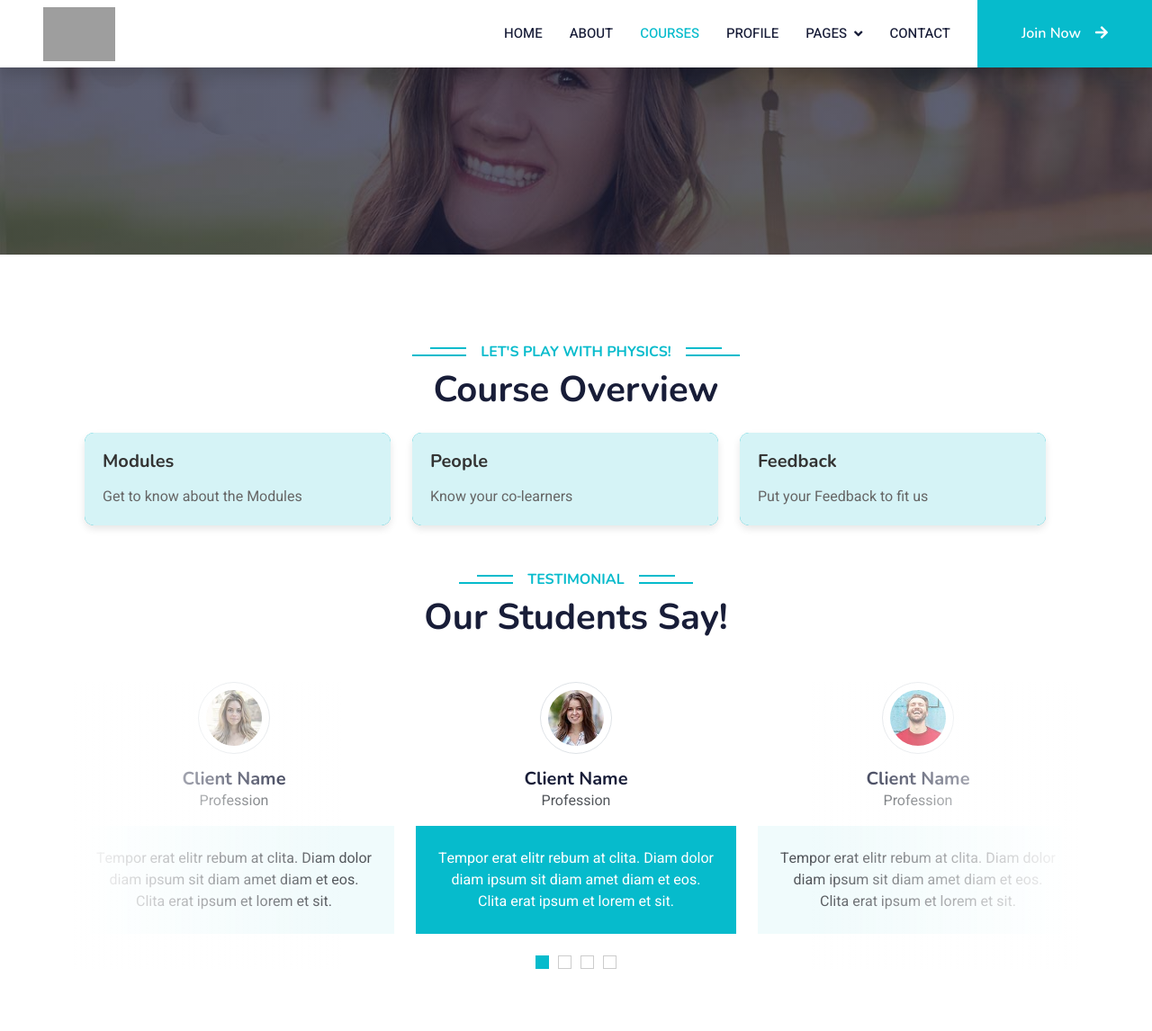
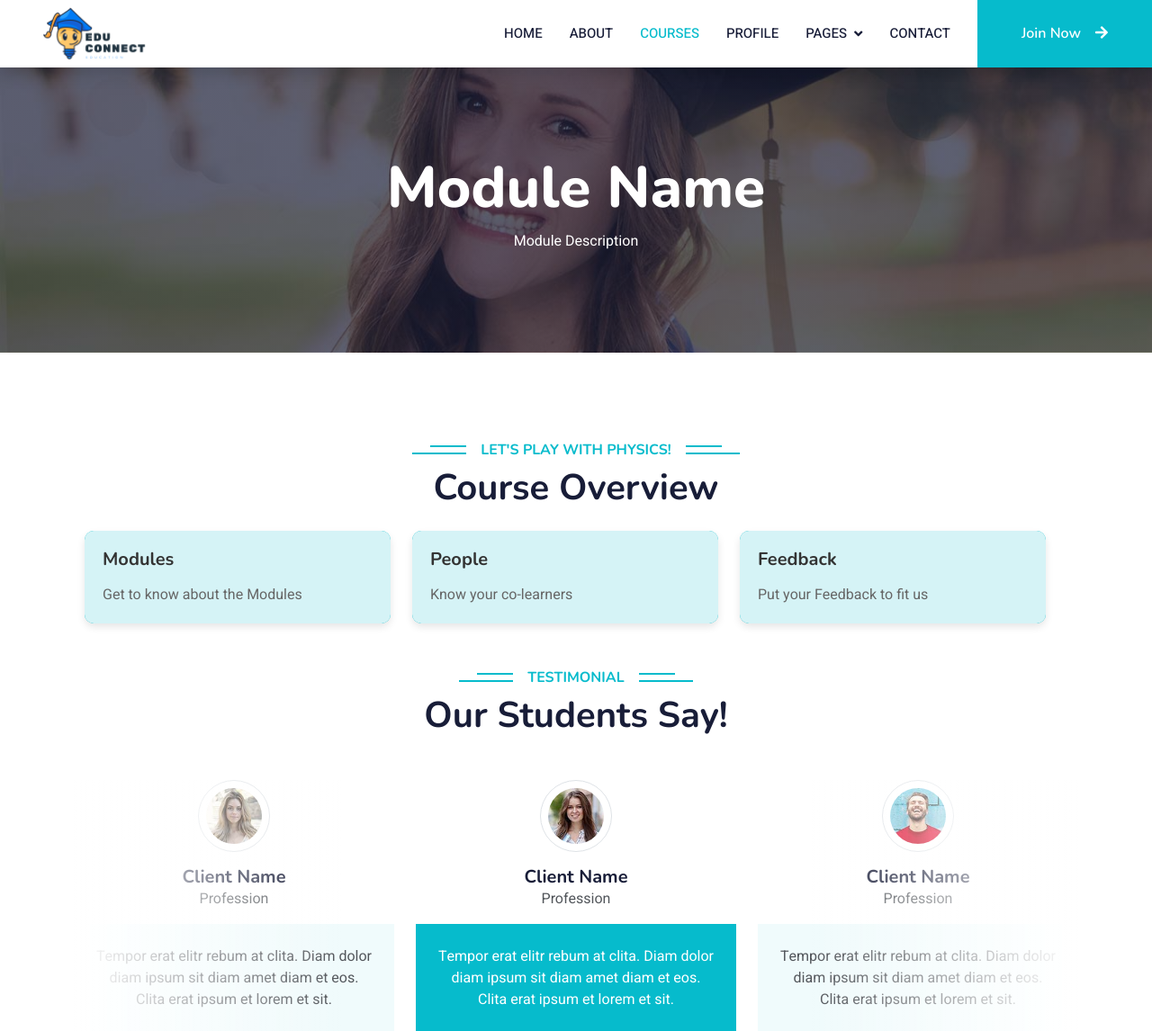
Before and after one commit to vijaisuria/EduConnect, a Flask app: page /educonnect/module in a window 1280 px wide. Shown: the top 1146 px of the page at 90% size. Run offline with Flask 3, Linux system fonts and the light colour scheme; some libraries are stand-ins or nearby versions; grey boxes are pictures that could not be loaded.

Commit message:
Added learning routes

```diff
--- a/server/routes/learn_route.py
+++ b/server/routes/learn_route.py
@@ -51,3 +51,35 @@ def get_module_details():
         return jsonify(module_details)
     except Exception as e:
         return jsonify({'error': str(e)}), 500
+
+# Route to get course details by course id (cid)
+@learn_route.route('/course/<int:cid>', methods=['GET'])
+def get_course_by_id(cid):
+    try:
+        conn = get_db_connection()
+        cursor = conn.cursor()
+        cursor.execute('SELECT * FROM Course WHERE id = ?', (cid,))
+        course = cursor.fetchone()
+        conn.close()
+        if course:
+            return jsonify(dict(course))
+        else:
+            return jsonify({'error': 'Course not found'}), 404
+    except Exception as e:
+        return jsonify({'error': str(e)}), 500
+
+# Route to get module details by module id (mid)
+@learn_route.route('/module/<int:mid>', methods=['GET'])
+def get_module_by_id(mid):
+    try:
+        conn = get_db_connection()
+        cursor = conn.cursor()
+        cursor.execute('SELECT * FROM Module WHERE id = ?', (mid,))
+        module = cursor.fetchone()
+        conn.close()
+        if module:
+            return jsonify(dict(module))
+        else:
+            return jsonify({'error': 'Module not found'}), 404
+    except Exception as e:
+        return jsonify({'error': str(e)}), 500
--- a/server/templates/educonnect/module.html
+++ b/server/templates/educonnect/module.html
@@ -116,17 +116,6 @@
             color: #666;
         }
     </style>
-    <script>
-        // Function to get URL parameter value
-        function getUrlParameter(name) {
-            name = name.replace(/[\[]/, '\\[').replace(/[\]]/, '\\]');
-            var regex = new RegExp('[\\?&]' + name + '=([^&#]*)');
-            var results = regex.exec(location.search);
-            return results === null ? '' : decodeURIComponent(results[1].replace(/\+/g, ' '));
-        };
-
-
-    </script>
 </head>
 
 <body>
@@ -143,7 +132,7 @@
     <!-- Navbar Start -->
     <nav class="navbar navbar-expand-lg bg-white navbar-light shadow sticky-top p-0">
         <a href="/educonnect" class="navbar-brand d-flex align-items-center px-4 px-lg-5">
-            <img src="EduConnect.png" style="height:60px; " />
+            <img src="{{ url_for('static', filename='img/EduConnect.png') }}" style="height:60px; " />
         </a>
         <button type="button" class="navbar-toggler me-4" data-bs-toggle="collapse" data-bs-target="#navbarCollapse">
             <span class="navbar-toggler-icon"></span>
@@ -176,9 +165,9 @@
         <div class="container py-5">
             <div class="row justify-content-center">
                 <div class="col-lg-10 text-center">
-                    <h1 id="courseName" class="display-3 text-white animated slideInDown"></h1>
+                    <h1 id="courseName" class="display-3 text-white animated slideInDown">Module Name</h1>
                     <nav aria-label="breadcrumb">
-                        <p></p>
+                        <p class="text-white">Module Description</p>
                     </nav>
                 </div>
             </div>
@@ -195,7 +184,7 @@
                 <h6 class="section-title bg-white text-center text-primary px-3">Let's play with Physics!</h6>
                 <h1 class="mb-5">Course Overview</h1>
             </div>
-            <div id="courseList" class="row g-4 justify-content-center">
+            <div id="moduleList" class="row g-4 justify-content-center">
                 <div class="row">
                     <div class="row">
                         <div class="col-md-4">
@@ -373,28 +362,85 @@
         </div>
         <!-- Footer End -->
 
+
+        <!-- Back to Top -->
+        <a href="#" class="btn btn-lg btn-primary btn-lg-square back-to-top"><i class="bi bi-arrow-up"></i></a>
+
         <script>
-            fetch('/get_exams')
+            // Function to get URL parameter value
+            function getUrlParameter(name) {
+                name = name.replace(/[\[]/, '\\[').replace(/[\]]/, '\\]');
+                var regex = new RegExp('[\\?&]' + name + '=([^&#]*)');
+                var results = regex.exec(location.search);
+                return results === null ? '' : decodeURIComponent(results[1].replace(/\+/g, ' '));
+            };
+
+            // Assuming you have a div with the id "courseList" in your HTML where you want to append the module cards
+            const courseListContainer = document.getElementById('moduleList');
+
+            // Fetch module details from the API
+            fetch('http://localhost:5000/learn/module_details?cid=' + getUrlParameter('cid'))
                 .then(response => response.json())
                 .then(data => {
-                    // Handle the JSON data
-                    console.log('JSON URL:', data);
+                    // Create HTML for each course module
+                    data.forEach(modules => {
+                        const moduleCard = document.createElement('div');
+                        moduleCard.classList.add('col-md-4');
 
-                    // Fetch the JSON data using the provided URL
-                    return fetch(data);
-                })
-                .then(response => response.json())
-                .then(data => {
-                    // Handle the JSON data
-                    console.log('Data:', data);
+                        const cardContent = `
+                        <div class="col-lg-4 col-md-6 wow fadeInUp" data-wow-delay="0.1s">
+                            <div class="course-item bg-light">
+                                <div class="position-relative overflow-hidden">
+                                    <img class="img-fluid" src="https://environment.leeds.ac.uk/images/resized/600x300-0-0-1-80-1_19.jpg" alt="${modules.name}">
+                                    <div class="w-100 d-flex justify-content-center position-absolute bottom-0 start-0 mb-4">
+                                        <a href="#" class="flex-shrink-0 btn btn-sm btn-primary px-3 border-end" style="border-radius: 30px 0 0 30px;">Read More</a>
+                                        <a href="#" class="flex-shrink-0 btn btn-sm btn-primary px-3" style="border-radius: 0 30px 30px 0;">Join Now</a>
+                                    </div>
+                                </div>
+                                <div class="text-center p-4 pb-0">
+                                    <div class="mb-3">
+                                        <small class="fa fa-star text-primary"></small>
+                                        <small class="fa fa-star text-primary"></small>
+                                        <small class="fa fa-star text-primary"></small>
+                                        <small class="fa fa-star text-primary"></small>
+                                        <small class="fa fa-star text-primary"></small>
+                                        <small>(123)</small>
+                                    </div>
+                                    <h5 class="mb-4">${modules.name}</h5>
+                                    <p class="card-text">${modules.description}</p>
+                                </div>
+                            </div>
+                        </div>
+                    `;
+
+                        courseListContainer.innerHTML += cardContent;
+                    });
                 })
                 .catch(error => {
-                    console.error('Error fetching data:', error);
+                    console.error('Error fetching module details:', error);
                 });
         </script>
 
-        <!-- Back to Top -->
-        <a href="#" class="btn btn-lg btn-primary btn-lg-square back-to-top"><i class="bi bi-arrow-up"></i></a>
+        <script>
+            // Fetch course details from the API
+            const urlParams = new URLSearchParams(window.location.search);
+            const courseId = urlParams.get('cid');
+
+            fetch(`http://localhost:5000/learn/course/${courseId}`)
+                .then(response => response.json())
+                .then(course => {
+                    // Update course name
+                    document.getElementById('courseName').textContent = course.name;
+
+                    // Update course description
+                    const courseDescription = document.querySelector('.page-header p');
+                    courseDescription.textContent = course.description;
+                })
+                .catch(error => {
+                    console.error('Error fetching course details:', error);
+                });
+
+        </script>
 
         <script src="https://code.jquery.com/jquery-3.4.1.min.js"></script>
         <script src="https://cdn.jsdelivr.net/npm/bootstrap@5.0.0/dist/js/bootstrap.bundle.min.js"></script>
```
